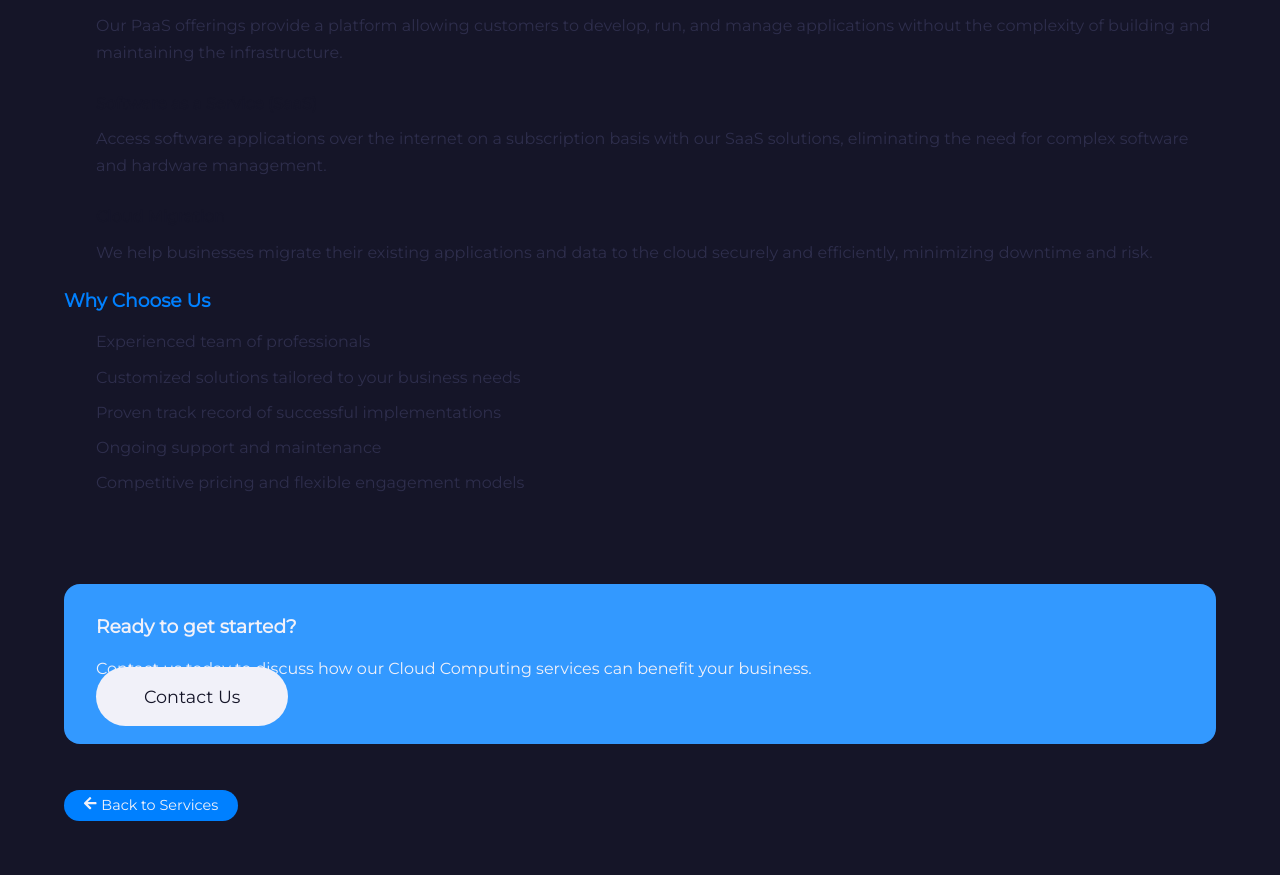
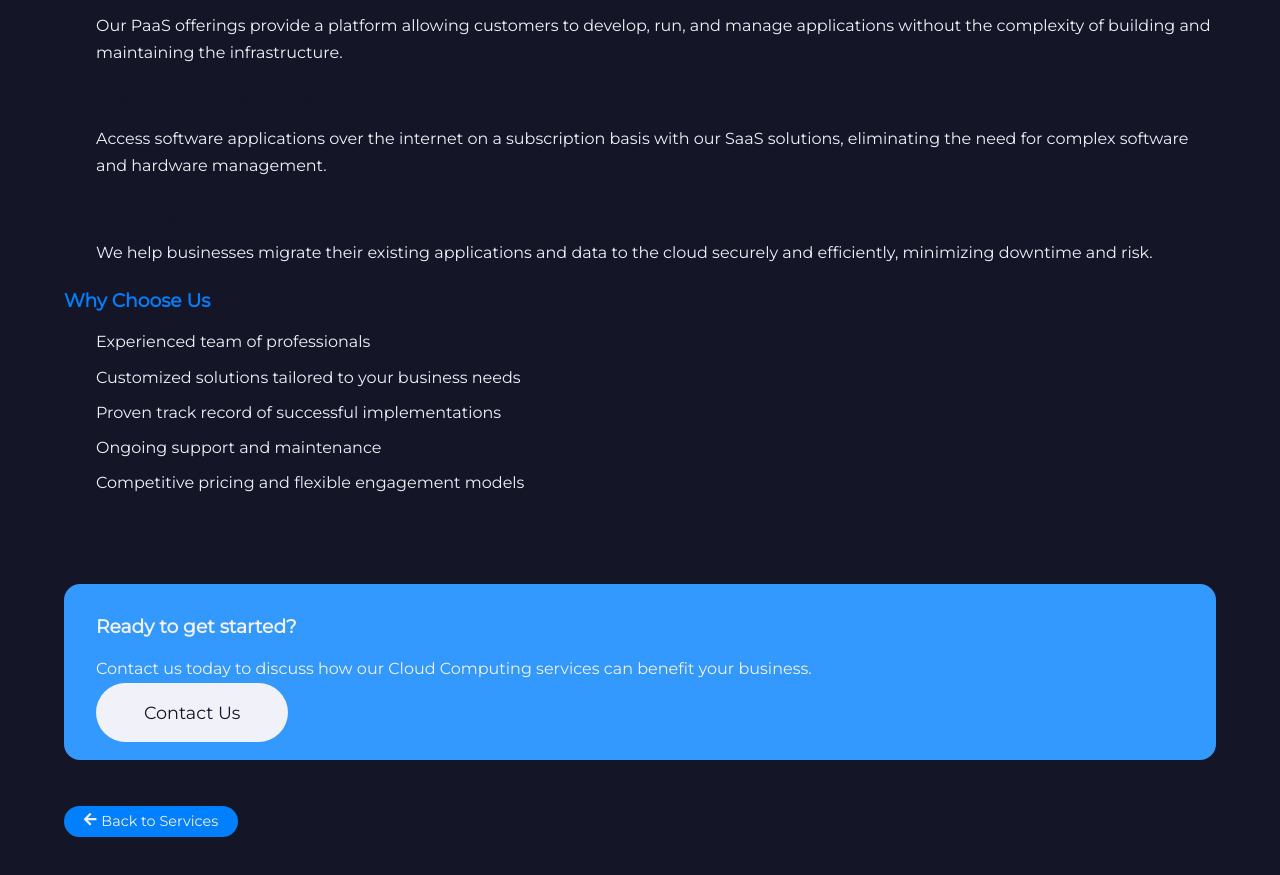
Before and after one commit to sylviacool/nelstec-website, a React (Vite) app in the folder client/: page /services/cloud-computing in a window 1280 px wide. Shown: the part 1200-2075 px from the top of the page. Built offline with nearby package versions, Linux system fonts and the light colour scheme.

Commit message:
Change text color to white to improve readability

```diff
--- a/client/src/pages/serviceDetail/serviceDetail.css
+++ b/client/src/pages/serviceDetail/serviceDetail.css
@@ -36,7 +36,7 @@
 
 .service-detail__description p {
   margin-bottom: 1rem;
-  color: var(--color-gray-500);
+  color: var(--color-gray-100);
 }
 
 .service-detail__description ul {
@@ -60,7 +60,7 @@
 
 .service-detail__benefits li {
   margin-bottom: 0.5rem;
-  color: var(--color-gray-500);
+  color: var(--color-gray-100);
 }
 
 .service-detail__cta {
@@ -74,6 +74,10 @@
 .service-detail__cta h3 {
   color: var(--color-gray-100);
   margin-top: 0;
+}
+
+.service-detail__cta p {
+  margin-bottom: 1rem;
 }
 
 .service-detail__cta .btn {
```
